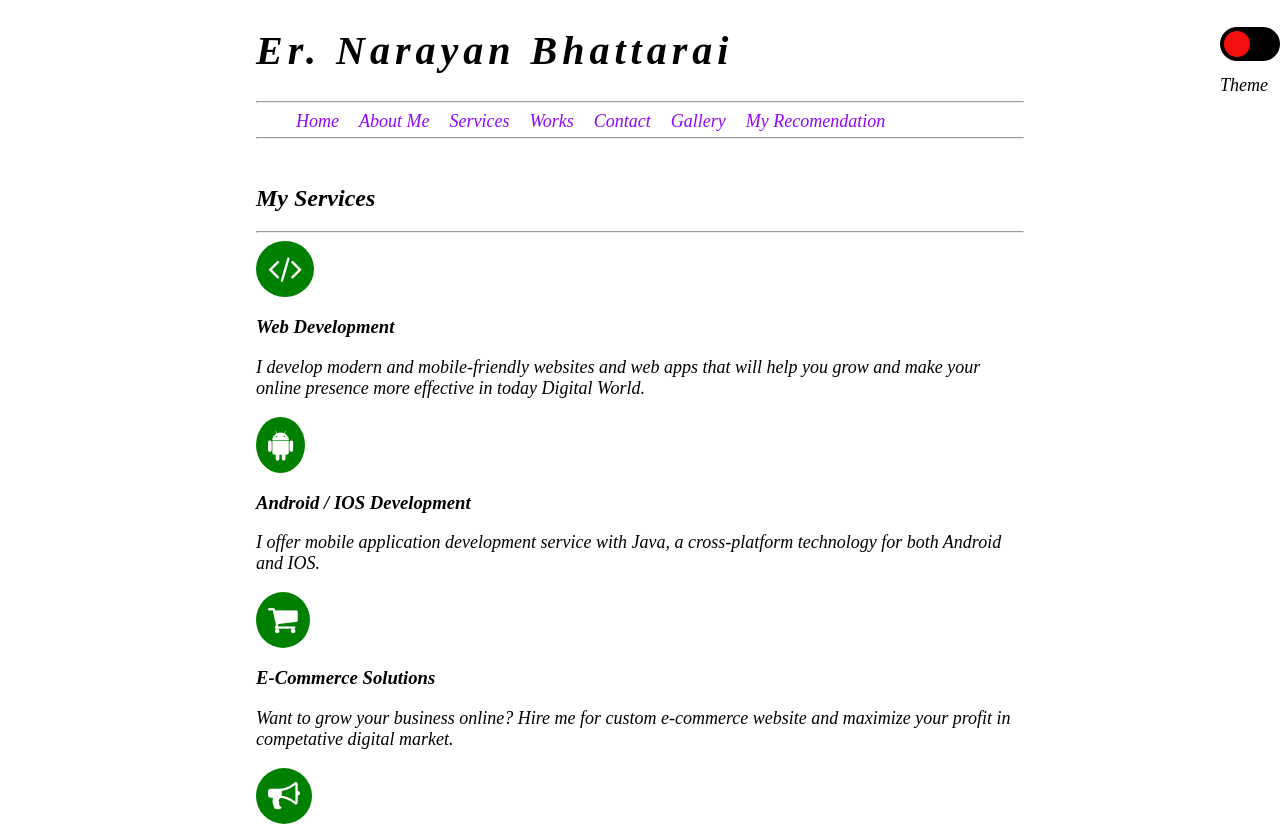
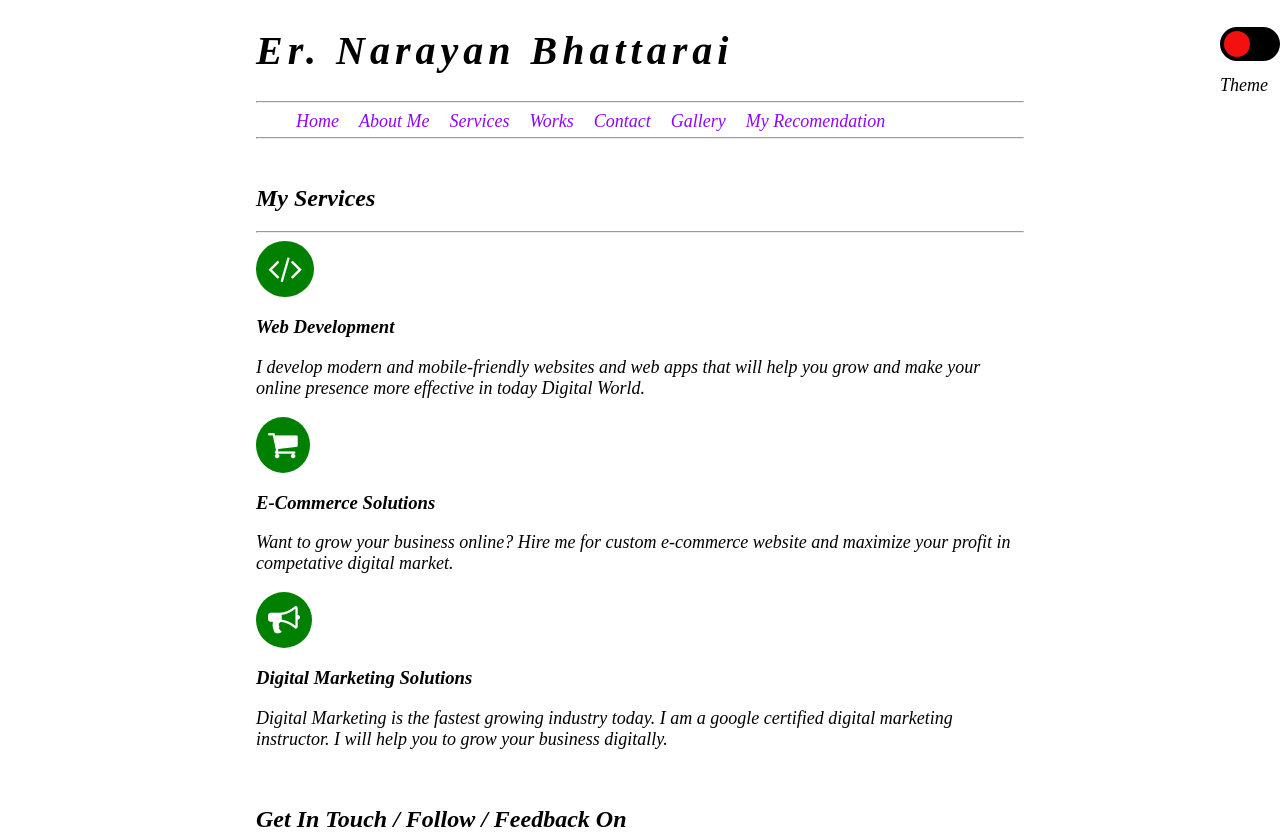
Before and after one commit to bhtnarayan/er, a plain HTML site: page services.html in a window 1280 px wide. Shown: the top 836 px of the page. Drawn offline with Linux system fonts and the light colour scheme; a web font is replaced by a local one.

Commit message:
remove services android

```diff
--- a/services.html
+++ b/services.html
@@ -55,12 +55,7 @@
         I develop modern and mobile-friendly websites and web apps that
         will help you grow and make your online presence more effective in today Digital World.
       </p>
-      <i class="fa fa-android"></i>
-      <h3>Android / IOS Development</h3>
-      <p>
-        I offer mobile application development service with Java, a
-        cross-platform technology for both Android and IOS.
-      </p>
+
       <i class="fa fa-shopping-cart"></i>
       <h3>E-Commerce Solutions</h3>
       <p>
```
